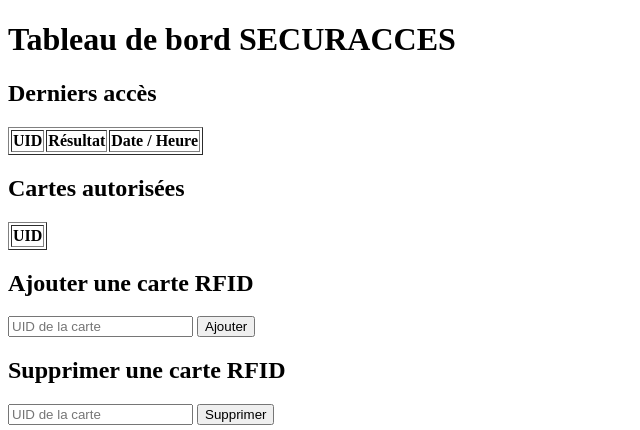
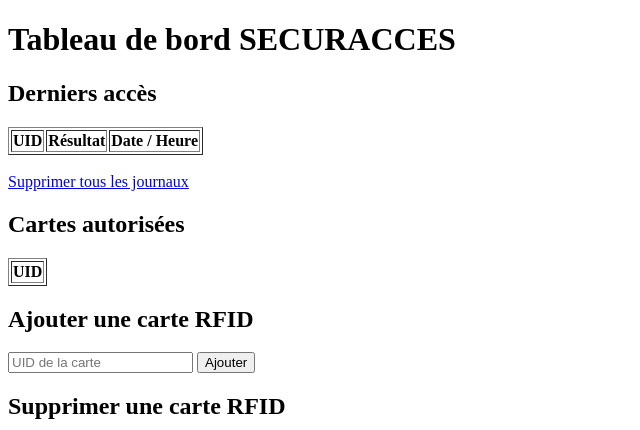
Before and after one commit to LEGER-A/SECURACCES, a Flask app: page /dashboard in a window 1280 px wide. Shown: the top 430 px of the page, without its empty margins (0-640 px from the left). Run offline with Flask 3, Linux system fonts and the light colour scheme; the visitor is signed in with stand-in values (Sample User, id 1); data that the repository does not hold is empty.

Commit message:
Création d'un lien de purge des journaux d'accès

```diff
--- a/Rpi/app.py
+++ b/Rpi/app.py
@@ -47,6 +47,21 @@
                 return redirect("/dashboard")
 
     return render_template("login.html")
+
+@app.route("/purge_logs")
+def purge_logs():
+
+    if "admin" not in session:
+        return redirect("/login")
+
+    conn = sqlite3.connect("id_utilisateurs.db")
+    cursor = conn.cursor()
+    cursor.execute("DELETE FROM journaux_acces")
+
+    conn.commit()
+    conn.close()
+
+    return redirect("/dashboard")
 
 @app.route("/logout")
 def logout():
--- a/Rpi/templates/dashboard.html
+++ b/Rpi/templates/dashboard.html
@@ -25,6 +25,12 @@
         </tr>
         {% endfor %}
     </table>
+
+    <br />
+    <a href="/purge_logs"
+       onclick="return confirm('Voulez-vous vraiment supprimer tous les journaux d’accès ?');">
+        Supprimer tous les journaux
+    </a>
 
     <h2>Cartes autorisées</h2>
 
```
